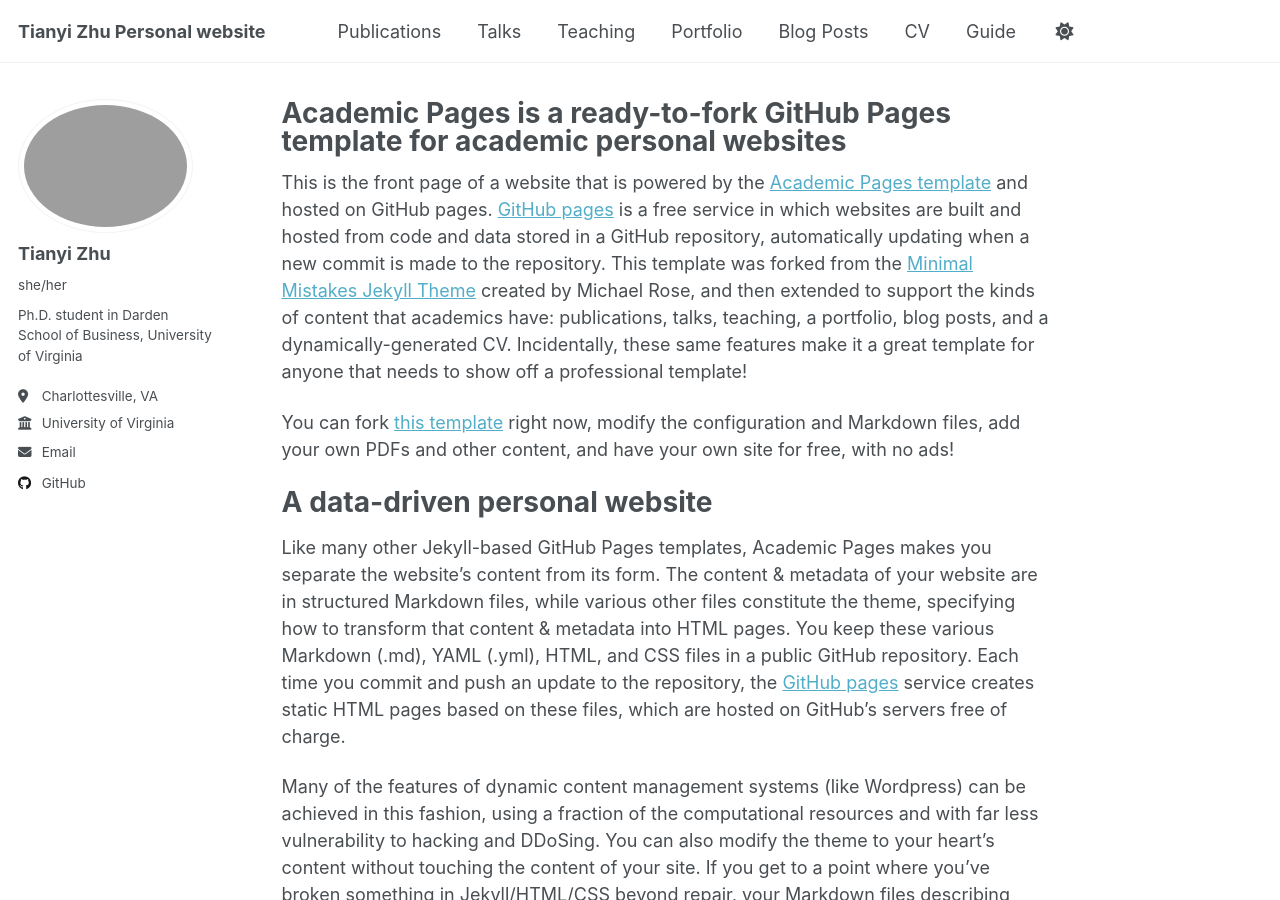
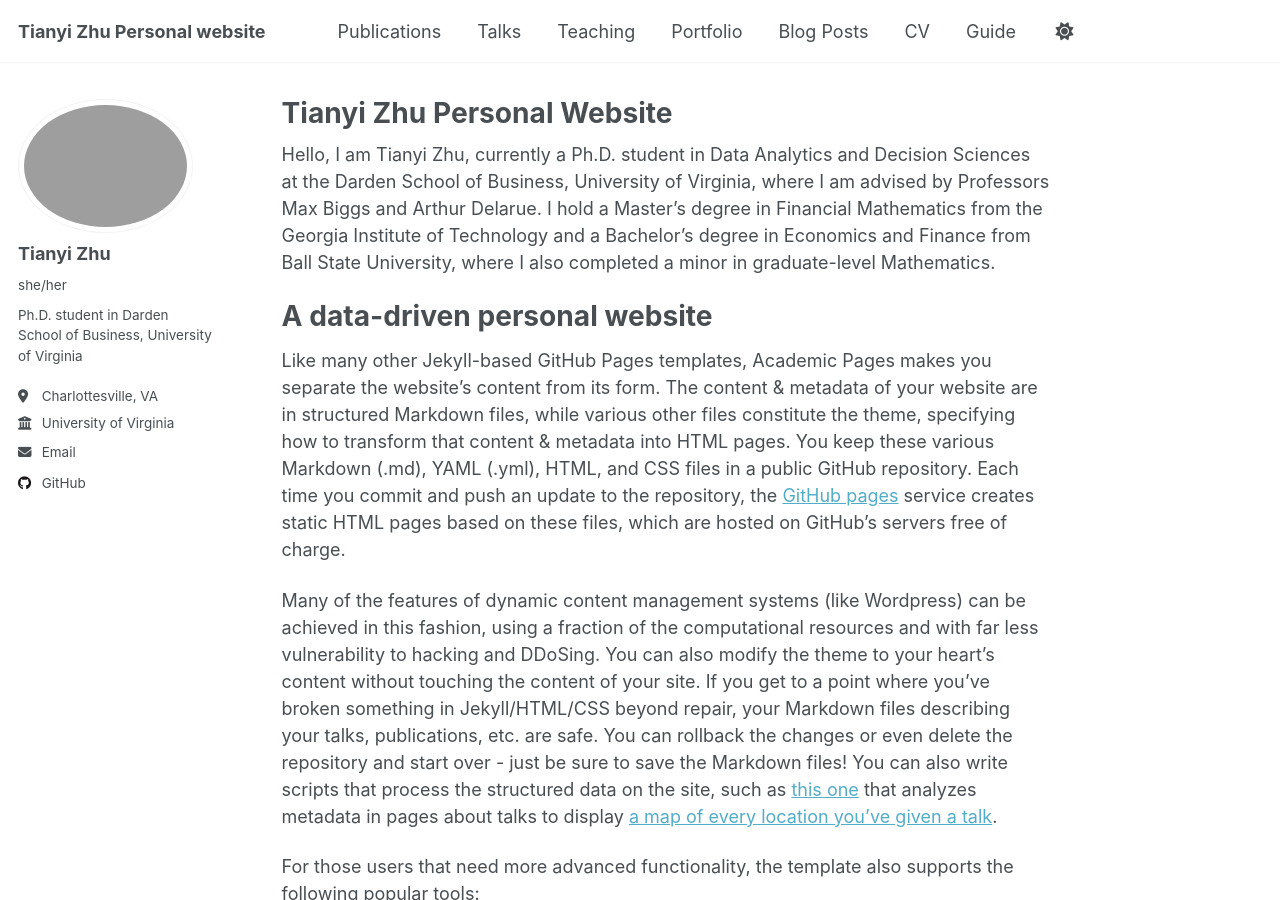
Before and after one commit to TianyiZ0829/TianyiZ0829.github.io, a Jekyll site: the page built from _pages/about.md, in a window 1280 px wide and 900 px high. Built offline with Jekyll 4.4.1, drawn with Linux system fonts in a browser that asks for light colours; a script that is not in the unit is left out.

Commit message:
Change title and content for personal website
Updated the title and introductory text to reflect personal information and academic background.

```diff
--- a/_pages/about.md
+++ b/_pages/about.md
@@ -1,15 +1,14 @@
 ---
 permalink: /
-title: "Academic Pages is a ready-to-fork GitHub Pages template for academic personal websites"
+title: "Tianyi Zhu Personal Website"
 author_profile: true
 redirect_from:
   - /about/
   - /about.html
 ---
 
-This is the front page of a website that is powered by the [Academic Pages template](https://github.com/academicpages/academicpages.github.io) and hosted on GitHub pages. [GitHub pages](https://pages.github.com) is a free service in which websites are built and hosted from code and data stored in a GitHub repository, automatically updating when a new commit is made to the repository. This template was forked from the [Minimal Mistakes Jekyll Theme](https://mmistakes.github.io/minimal-mistakes/) created by Michael Rose, and then extended to support the kinds of content that academics have: publications, talks, teaching, a portfolio, blog posts, and a dynamically-generated CV. Incidentally, these same features make it a great template for anyone that needs to show off a professional template!
+Hello, I am Tianyi Zhu, currently a Ph.D. student in Data Analytics and Decision Sciences at the Darden School of Business, University of Virginia, where I am advised by Professors Max Biggs and Arthur Delarue. I hold a Master’s degree in Financial Mathematics from the Georgia Institute of Technology and a Bachelor’s degree in Economics and Finance from Ball State University, where I also completed a minor in graduate-level Mathematics.
 
- You can fork [this template](https://github.com/academicpages/academicpages.github.io) right now, modify the configuration and Markdown files, add your own PDFs and other content, and have your own site for free, with no ads!
 
 A data-driven personal website
 ======
```
